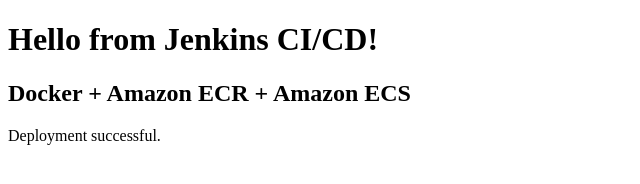
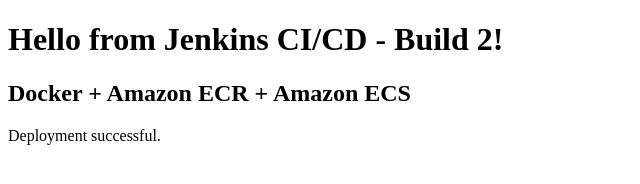
Before and after one commit to nithinbanathi9440/jenkins-docker-ecr-ecs, a plain HTML site: page index.html in a window 1280 px wide. Shown: the whole page, without its empty margins (0-640 px from the left). Drawn offline with Linux system fonts and the light colour scheme.

Commit message:
Update index.html

```diff
--- a/index.html
+++ b/index.html
@@ -4,7 +4,7 @@
     <title>Jenkins Docker CI/CD</title>
 </head>
 <body>
-    <h1>Hello from Jenkins CI/CD!</h1>
+    <h1>Hello from Jenkins CI/CD - Build 2!</h1>
     <h2>Docker + Amazon ECR + Amazon ECS</h2>
     <p>Deployment successful.</p>
 </body>
```
